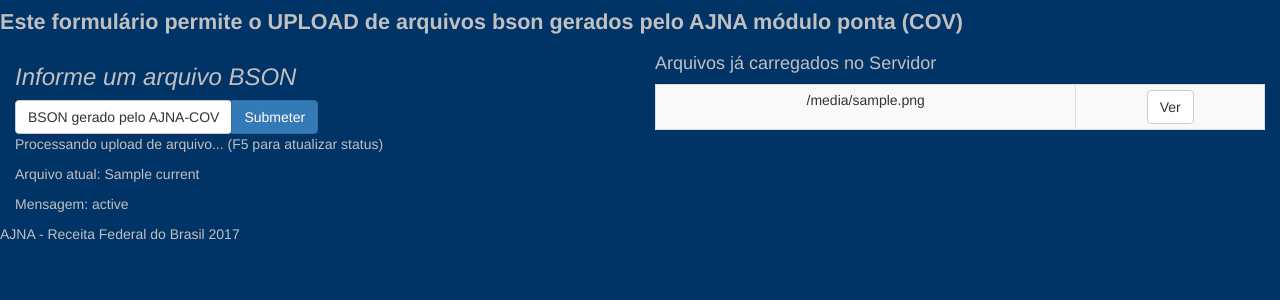
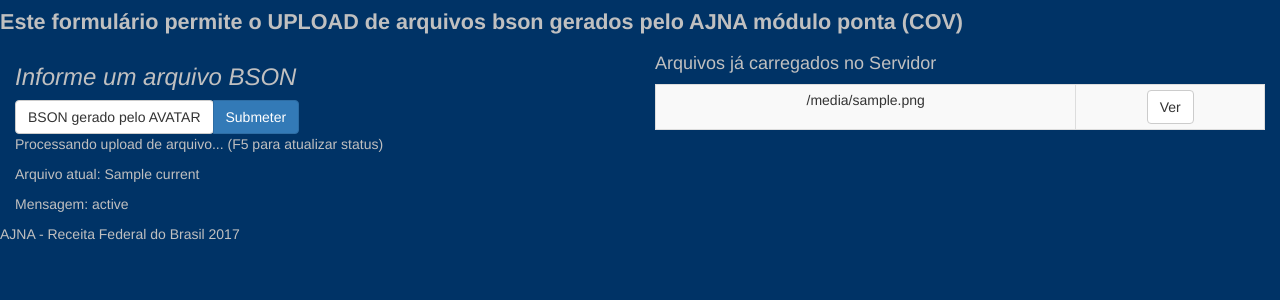
Before and after one commit to williansnogueira/virasana, a Flask app: template virasana/templates/importa_bson.html in a window 1280 px wide. Shown: the top 300 px of the page. Run offline with Flask 2, Linux system fonts and the light colour scheme; the template is opened without the code that fills it: most values are stand-ins (such as "Sample title", 1, 10 or a date in 2020); some libraries are stand-ins or nearby versions.

Commit message:
coverage

```diff
--- a/virasana/templates/importa_bson.html
+++ b/virasana/templates/importa_bson.html
@@ -14,7 +14,7 @@
                 </h3>
                 <div class="input-group col-sm-5">
                     <label class="btn btn-default" for="planilhaold">
-                        <input id="planilhaold" name="file" type="file" style="display:none" onchange="$('#upload-file-info').html(this.files[0].name)"> BSON gerado pelo AJNA-COV
+                        <input id="planilhaold" name="file" type="file" style="display:none" onchange="$('#upload-file-info').html(this.files[0].name)"> BSON gerado pelo AVATAR
                     </label>
                     <div class="input-group-btn">
                         <input class="btn btn-primary" type="submit" value="Submeter">
```
Also changed, not shown: 1 other file.
